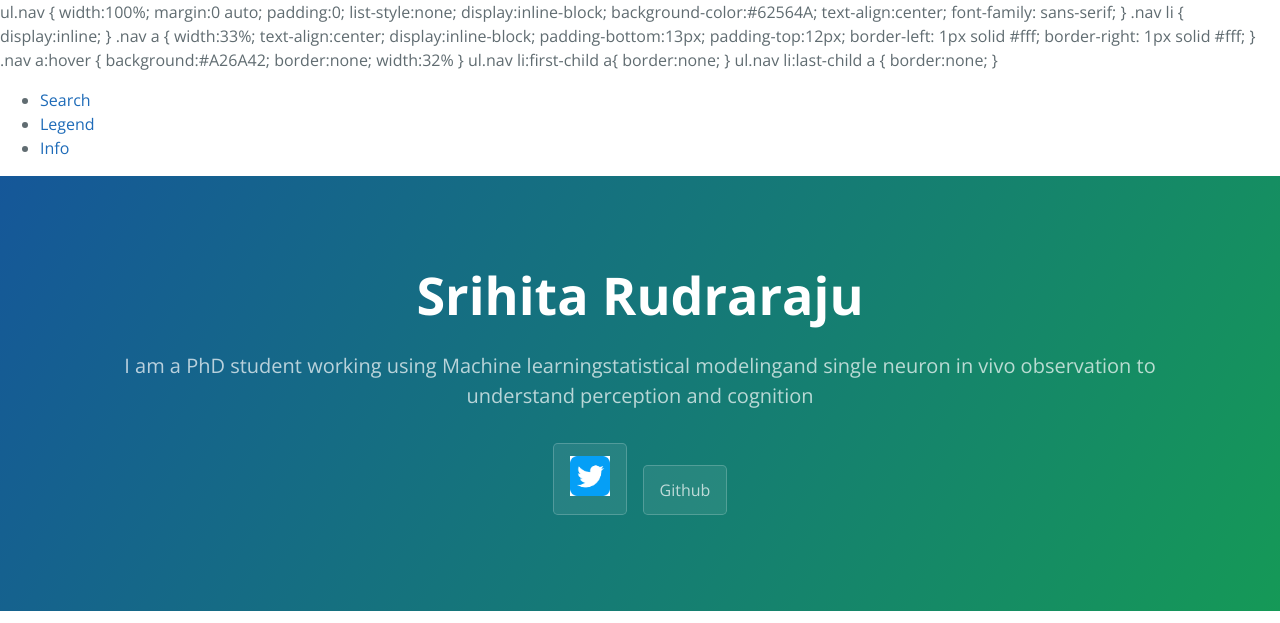
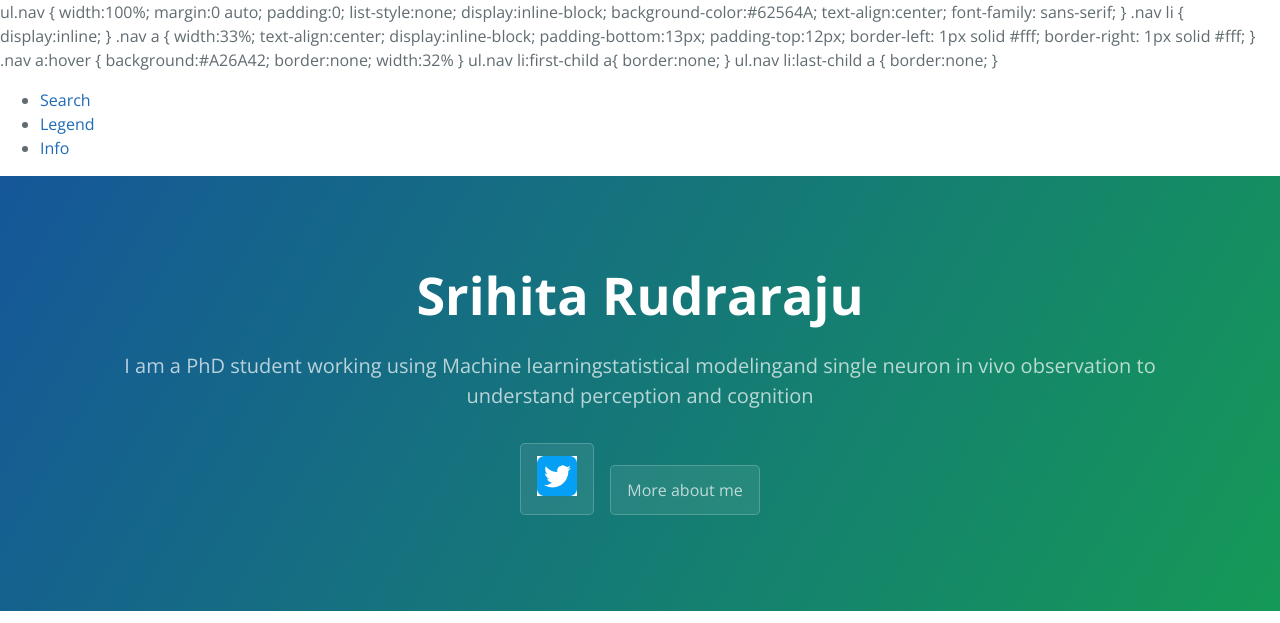
Before and after one commit to srrudrar/srrudrar.github.io, a Jekyll site: the page built from index.md, in a window 1280 px wide, cut to the strip 0-623 px from the top of the page. Built offline with Jekyll 4.4.1, drawn with Linux system fonts in a browser that asks for light colours; our own code applies the rules of GitHub Pages for plain Markdown files.

Commit message:
Update default.html

```diff
--- a/_layouts/default.html
+++ b/_layouts/default.html
@@ -66,7 +66,7 @@ ul.nav li:last-child a {
         <a href="{{ "https://twitter.com/SrihitaR" }}" class="btn">
           <img alt="Twitter" src="Twitter.png"
          width=40" height=40">
-        <a href="{{ "https://github.com/srrudrar" }}" class="btn"> Github </a>
+        <a href="{{ "<h2 id="Aboutmelink">About Me</h2>" }}" class="btn"> More about me </a>
     </header>
 
     <main id="content" class="main-content" role="main">
```
